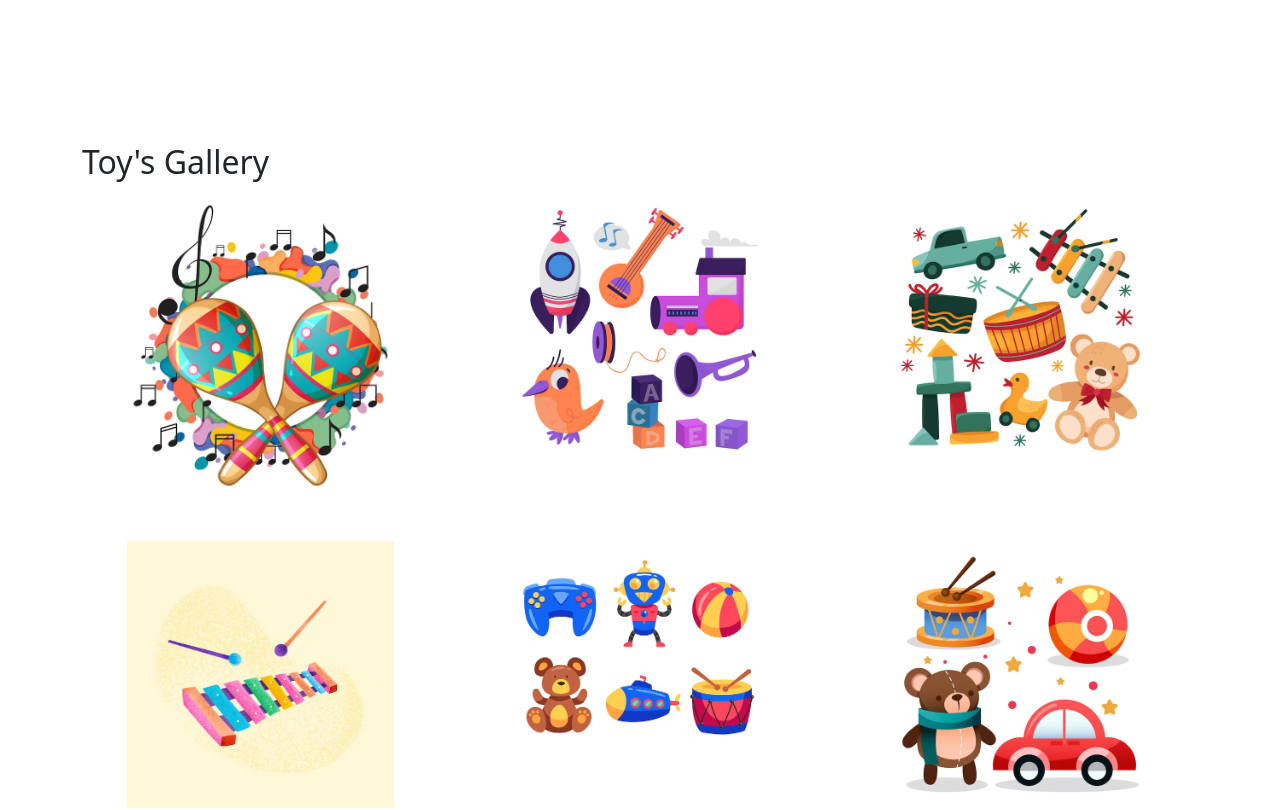
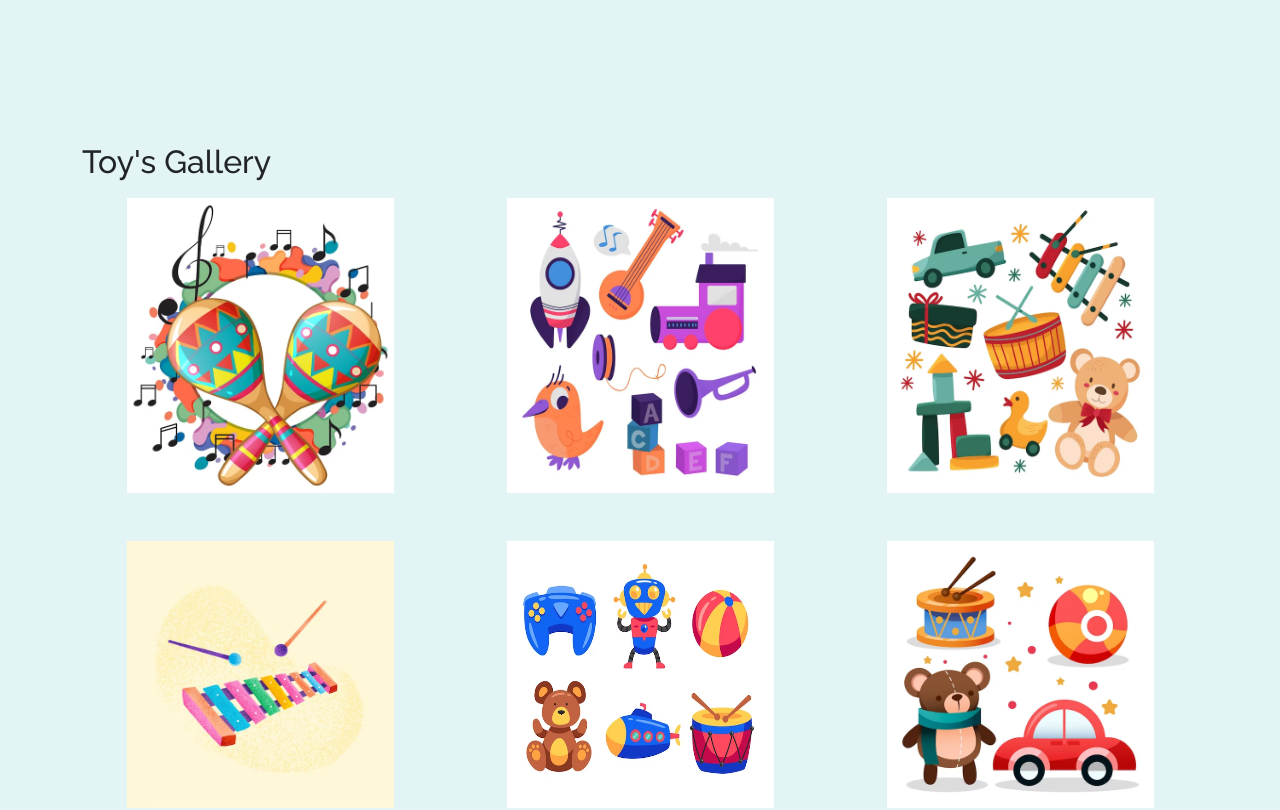
Before and after one commit to Showmandas/Musical-Toy-React-Client, a React (Vite) app: page / in a window 1280 px wide. Shown: the part 1080-1890 px from the top of the page. Built offline with nearby package versions, Linux system fonts and the light colour scheme.

Commit message:
add google font

```diff
--- a/src/components/Gallery/Gallery.jsx
+++ b/src/components/Gallery/Gallery.jsx
@@ -15,11 +15,11 @@ export default function Gallery() {
           <img src={gallery_1} alt="toy gallery pic" className='img-fluid w-75' />
         </div>
         <div className="col-lg-4 col-12 text-center mb-5">
-        <img src={gallery_2} alt="toy gallery pic" className='img-fluid w-75' />
+        <img src={gallery_2} alt="toy gallery pic" className='img-fluid w-75 h-100' />
 
         </div>
         <div className="col-lg-4 col-12 text-center mb-5">
-        <img src={gallery_3} alt="toy gallery pic" className='img-fluid w-75' />
+        <img src={gallery_3} alt="toy gallery pic" className='img-fluid w-75 h-100' />
 
         </div>
         <div className="col-lg-4 col-12 text-center mb-5">
@@ -27,7 +27,7 @@ export default function Gallery() {
 
         </div>
         <div className="col-lg-4 col-12 text-center mb-5">
-        <img src={gallery_5} alt="toy gallery pic" className='img-fluid w-75' />
+        <img src={gallery_5} alt="toy gallery pic" className='img-fluid w-75 h-100' />
 
         </div>
         <div className="col-lg-4 col-12 text-center mb-5">
--- a/src/index.css
+++ b/src/index.css
@@ -1,5 +1,22 @@
+/* font link  */
+@import url('https://fonts.googleapis.com/css2?family=Raleway:ital,wght@0,300;0,400;0,500;0,600;0,700;1,400&display=swap');
+
+/* universal style  */
+*{
+    margin: 0;
+    padding: 0;
+    box-sizing: border-box;
+    font-family: 'Raleway', sans-serif;
+}
+body{
+
+    background-color: #E3F4F4;
+}
+
+/* navbar logo img style */
 #brandLogo,#footerLogo{
     width: 60px !important;
+    object-fit: cover;
 }
 
 #Navbar{
@@ -11,6 +28,8 @@ footer{
 
 }
 
+/* latest pics style  */
 .latestPic{
     height: 300px;
+    object-fit: cover;
 }
```
